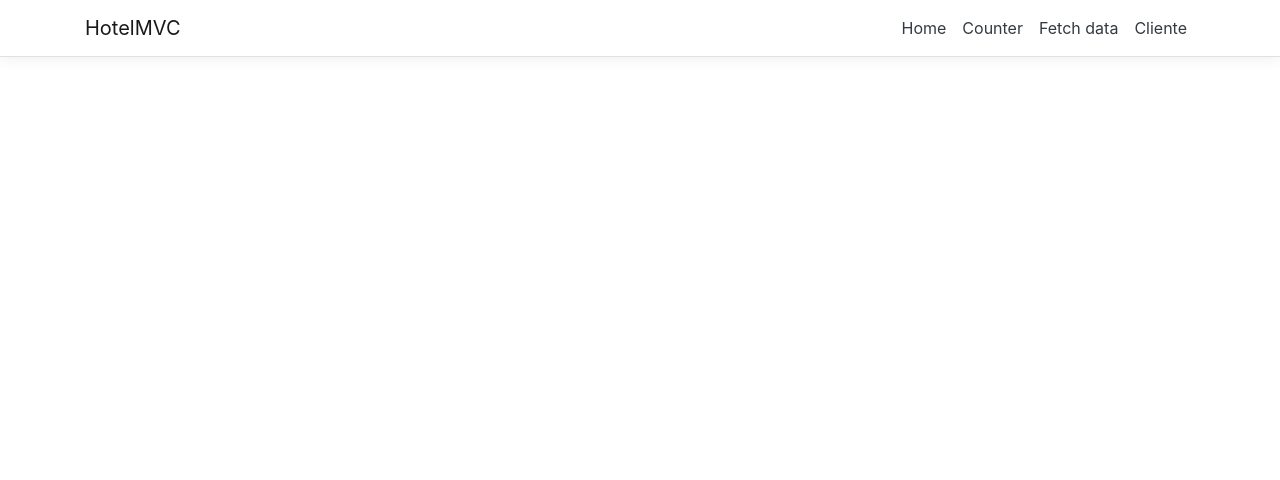
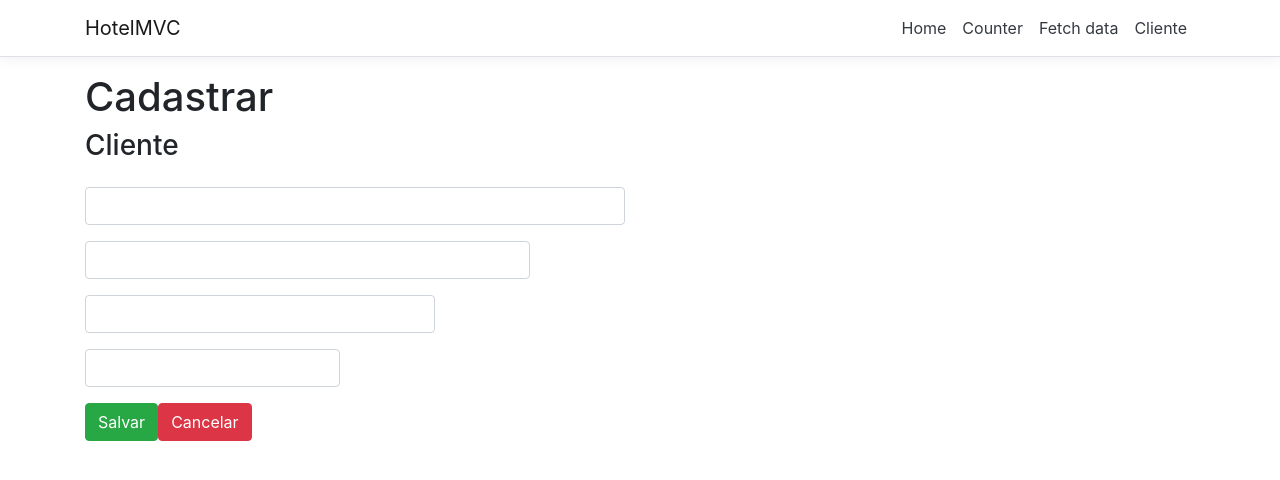
Before and after one commit to AlissonC-ds2/Hotel, a React (Create React App) app in the folder HotelMVC/ClientApp/: page /add-cliente in a window 1280 px wide. Shown: the top 480 px of the page. Built offline with nearby package versions, Linux system fonts and the light colour scheme.

Commit message:
Adicionado tela de cadastro/alterar

```diff
--- a/HotelMVC/ClientApp/src/App.js
+++ b/HotelMVC/ClientApp/src/App.js
@@ -5,6 +5,9 @@ import { Home } from './components/Home';
 import { FetchData } from './components/FetchData';
 import { Counter } from './components/Counter';
 import { FetchUser } from './components/FetchUser';
+import { AddCliente } from './components/AddCliente';
+
+
 
 import './custom.css'
 
@@ -18,6 +21,8 @@ export default class App extends Component {
         <Route path='/counter' component={Counter} />
         <Route path='/fetch-data' component={FetchData} />
         <Route path='/fetch-user' component={FetchUser} />
+        <Route path='/add-cliente' component={AddCliente} />
+        <Route path='/cliente/put/:id' component={AddCliente} />
       </Layout>
     );
   }
--- /dev/null
+++ b/HotelMVC/ClientApp/src/components/AddCliente.js
@@ -0,0 +1,119 @@
+import React, { Component } from "react"
+
+
+export class Cliente {
+  constructor() {
+    this.id = 0;
+    this.nome = "";
+    this.cidade = "";
+    this.endereco = "";
+    this.nacionalidade = "";
+  }
+}
+
+
+export class AddCliente extends Component {
+  constructor(props) {
+    super(props);
+    this.state = { title: "", cliente: new Cliente(), loading: true };
+    this.inicialize();
+
+    this.handleSave = this.handleSave.bind(this);
+    this.handleCancel = this.handleCancel.bind(this);
+  }
+
+
+  async inicialize() {
+    debugger;
+    let id = this.props.match.params["id"];
+
+    if (id > 0) {
+      const response = await fetch("https://localhost:44344/api/cliente" + id);
+      const data = await response.json();
+
+      this.setState({ title: "Edição", cliente: data, loading: false });
+
+    }
+
+    this.state = { title: "Cadastrar", cliente: new Cliente(), loading: false };
+
+
+  }
+
+
+  render() {
+    let contents = this.state.loading
+      ? <p><em> Carregando... </em> </p>
+      : this.renderCreateForm();
+
+    return (
+      <div>
+        <h1>{this.state.title}</h1>
+        <h3>Cliente</h3>
+        {contents}
+      </div>
+    );
+  }
+
+  handleSave(event) {
+    debugger;
+    event.preventDefault();
+
+    const data = new FormData(event.target);
+
+    if (this.state.cliente.id) {
+      const response1 = fetch('https://localhost:44344/api/cliente' + this.state.cliente.id, { method: 'PUT', body: data });
+      this.props.history.push('/fetch-User');
+    }
+    else {
+      const response2 = fetch('https://localhost:44344/api/cliente', { method: 'POST', body: data });
+      this.props.history.push('/fetch-User');
+    }
+  }
+
+
+  handleCancel(event) {
+    event.preventDefault();
+    this.props.history.push('/fetch-User');
+  }
+
+  renderCreateForm() {
+    return (
+      <form onSubmit={this.handleSave}>
+        <div className="form-group row">
+          <input type="hidden" name="id" value={this.state.cliente.id} />
+        </div>
+        <div className="form-group row">
+          <div className="col-md-6">
+            <input className="form-control" type="text" name="nome" defaultValue={this.state.cliente.nome} required />
+          </div>
+        </div>
+
+        <div className="form-group row">
+          <div className="col-md-5">
+            <input className="form-control" type="text" name="cidade" defaultValue={this.state.cliente.cidade} required />
+          </div>
+        </div>
+
+        <div className="form-group row">
+          <div className="col-md-4">
+            <input className="form-control" type="text" name="endereco" defaultValue={this.state.cliente.endereco} required />
+          </div>
+        </div>
+
+        <div className="form-group row">
+          <div className="col-md-3">
+            <input className="form-control" type="text" name="nacionalidade" defaultValue={this.state.cliente.nacionalidade} required />
+          </div>
+        </div>
+
+        <div className="form-group">
+          <button type="submit" className="btn btn-success" value={this.state.cliente.id}>Salvar</button>
+          <button className="btn btn-danger" onClick={this.handleCancel}>Cancelar</button>
+        </div>
+      </form>
+    );
+  }
+
+
+}
--- a/HotelMVC/ClientApp/src/components/FetchUser.js
+++ b/HotelMVC/ClientApp/src/components/FetchUser.js
@@ -1,3 +1,4 @@
+import { Button } from "bootstrap";
 import React, { Component } from "react"
 import { Link } from 'react-router-dom'
 
@@ -17,7 +18,7 @@ export class FetchUser extends Component {
 
 
   static handleEdit(id) {
-    window.location.href = "/usuario/put" + id;
+    window.location.href = "/cliente/put" + id;
   }
 
 
@@ -61,6 +62,8 @@ export class FetchUser extends Component {
             <th>Cidade</th>
             <th>Endereco</th>
             <th>Nacionalidade</th>
+            <th>Editar</th>
+            <th>Deletar</th>
           </tr>
         </thead>
         <tbody style={body}>
@@ -71,6 +74,13 @@ export class FetchUser extends Component {
               <td> {c.cidade}</td>
               <td> {c.endereco}</td>
               <td> {c.nacionalidade}</td>
+              <td>
+                <button className="btn btn-success" onClick={(id) => this.handleEdit(c.id)}>Editar</button> &nbsp;
+              </td>
+              <td>
+                <button className="btn btn-danger" onClick={(id) => this.handleDelete(c.id)}>Delete</button>
+              </td>
+
             </tr>
           )}
         </tbody>
```
Also changed, not shown: 2 other files (tests, documents, lock files or other folders).
